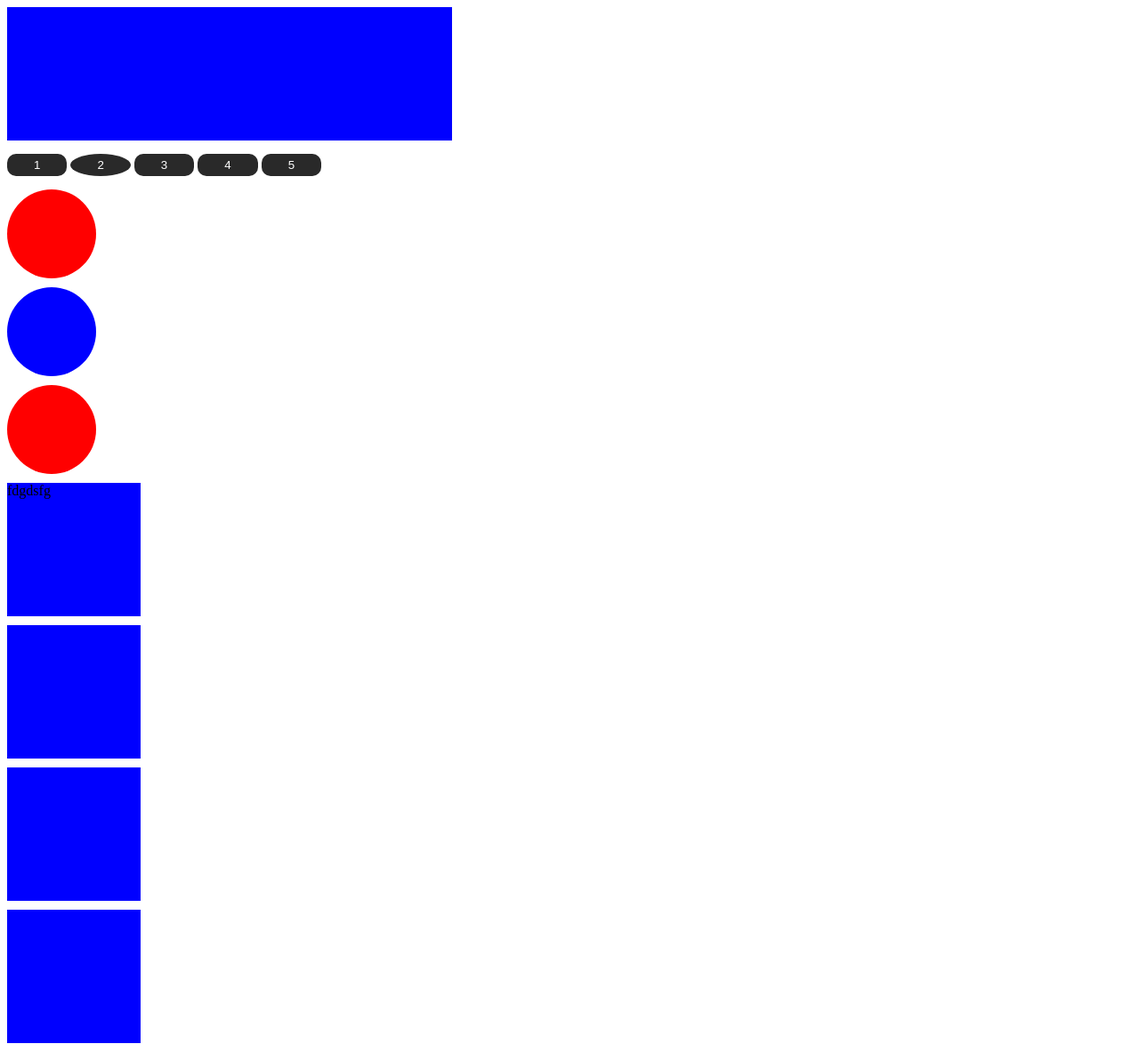
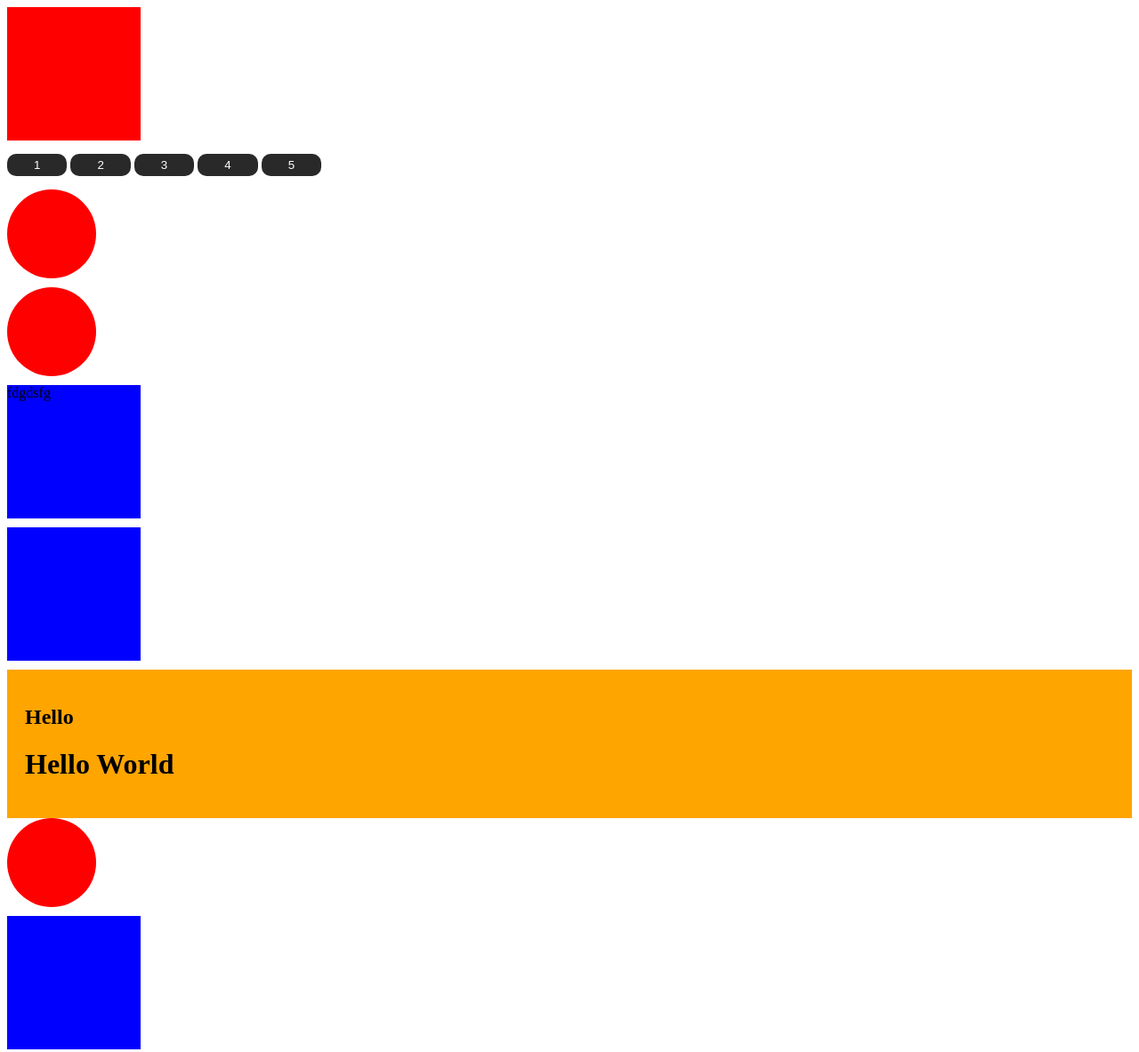
Before and after one commit to dastan123/JS-COURSE, a plain HTML site: page index.html in a window 1280 px wide. Shown: the whole page at 89% size. Drawn offline with Linux system fonts and the light colour scheme.

Commit message:
js dom manupilation

```diff
--- a/index.html
+++ b/index.html
@@ -18,11 +18,13 @@
       <div class="circle"></div>
       <div class="circle"></div>
       <div class="circle"></div>
-      <div class="wrapper"></div>
-      <div class="hearts" id="heart">fdgdsfg</div>
-      <div class="hearts"></div>
-      <div class="hearts"></div>
-      <div class="hearts"></div>
+      <div class="wrapper">
+        <div class="hearts" id="heart">fdgdsfg</div>
+        <div class="hearts"></div>
+        <div class="hearts"></div>
+        <div class="hearts"></div>
+      </div>
+
     <script src='js/script.js'>
 
     </script>
--- a/js/script.js
+++ b/js/script.js
@@ -663,53 +663,65 @@
 // // }
 // // while (num <= 55);
 
+const box = document.getElementById('box'),
+      btns = document.getElementsByTagName('button'),
+      circles = document.getElementsByClassName('circle'),
+      wrapper = document.querySelector('.wrapper'),
+      hearts = wrapper.querySelectorAll('.hearts'),// . for selectors
+      oneHeart = wrapper.querySelector('.hearts'); //first selector with this name
 
-const box = document.getElementById('box');
 
-console.log(box);
 
-// const arr = [1, 2, 4, 5, 6, 6]
+      const arr = [1, 2, 4, 5, 6, 6];
 // only arrays
-// for (let value of arr) {
-//       console.log('value')
-// }
+for (let value of arr) {
+      console.log(`value`);
+}
 
-const btns = document.getElementsByTagName('button');
-
-console.log(btns);
-console.log(btns[1]);
-
-const circles = document.getElementsByClassName('circle');
-console.log(circles[1]);
-
-const hearts = document.querySelectorAll('.hearts');// . for selectors
 
 // console.log(hearts[1]);
 
-const oneHeart = document.querySelector('.hearts'); //first selector with this name
-// //
 // oneHeart.style.width = '500px';
 // oneHeart.style.backgroundColor = 'blue';
 
 // box.style.backgroundColor = 'blue';
 // box.style.width = '500px';
 
-
-const num = '500px';
-box.style.cssText = `background-color: blue; width: ${num}`;
-
-btns[1].style.borderRadius = '100%';
-circles[1].style.backgroundColor = 'blue';
-
 // for (let i = 0; i < hearts.length; i++) {
-//       hearts[i].style.backgroundColor = 'blue';
+//       hearts[i].style.cssText = 'background-color: green;';
 // }
 
 hearts.forEach(item => {
    item.style.backgroundColor = 'blue';
 });
+console.log(hearts);
 
 const div = document.createElement('div');
 // const text = document.createTextNode('Тут был я');
 
 div.classList.add('black');
+// div.style.cssText = `width: 500px; background-color: black; height: 100px`;
+
+// wrapper.append(div);
+// wrapper.style.cssText = `display: flex`;
+// wrapper.prepend(div);
+// wrapper.appendChild(div);
+hearts[2].before(div);
+
+// wrapper.insertBefore(div, hearts[2]);
+
+// circles[0].remove();
+// circles[0].style.backgroundColor = 'blue';
+
+hearts[2].replaceWith(circles[2]);
+
+// wrapper.remove();
+// wrapper.removeChild(hearts[0]);
+
+// wrapper.replaceChild(circles[2], hearts[1]);
+
+// div.textContent = "<p>Hello</p>"; //only strin
+
+div.innerHTML = "<h1>Hello World</h1>";
+
+div.insertAdjacentHTML('afterbegin', '<h2>Hello</h2>'); //useful
--- a/style.css
+++ b/style.css
@@ -29,3 +29,8 @@ button {
       background-color:red;
       margin-bottom: 10px;
 }
+
+.black {
+      background-color:orange;
+      padding: 20px;
+}
```
